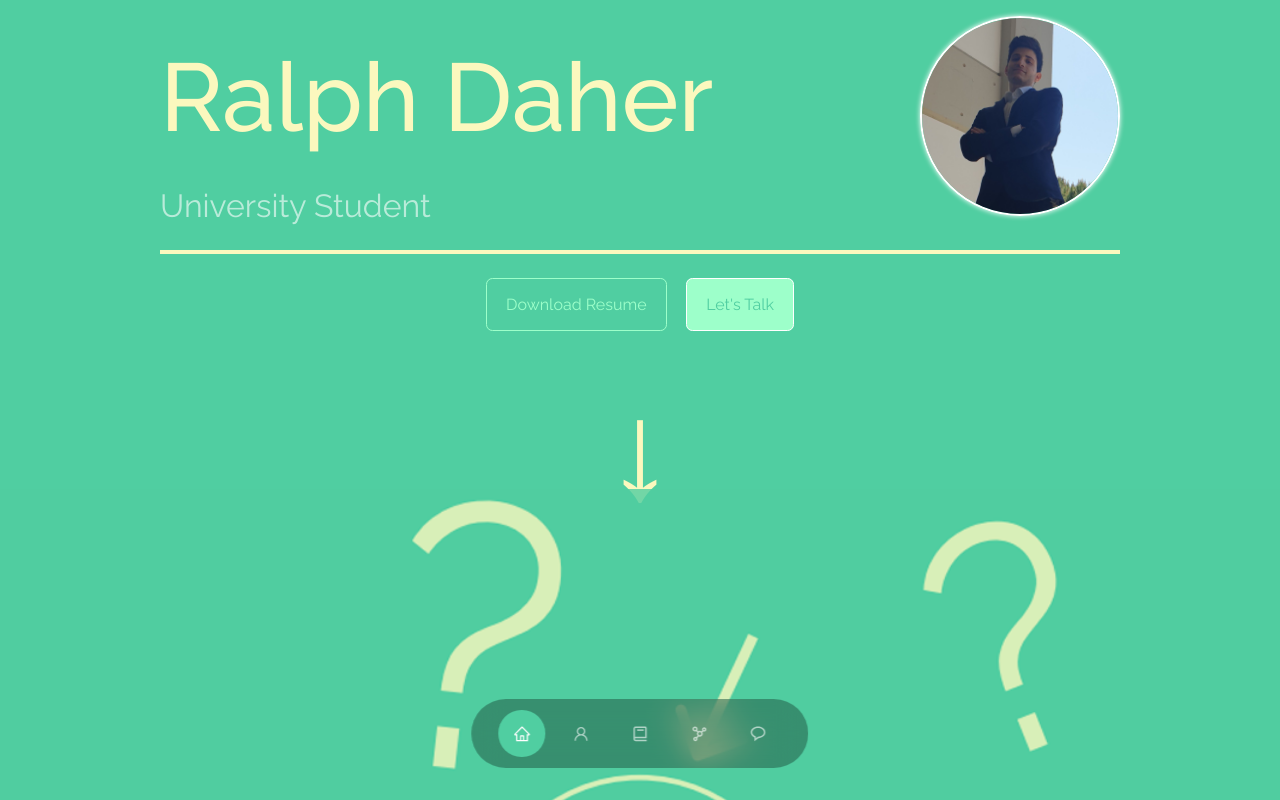
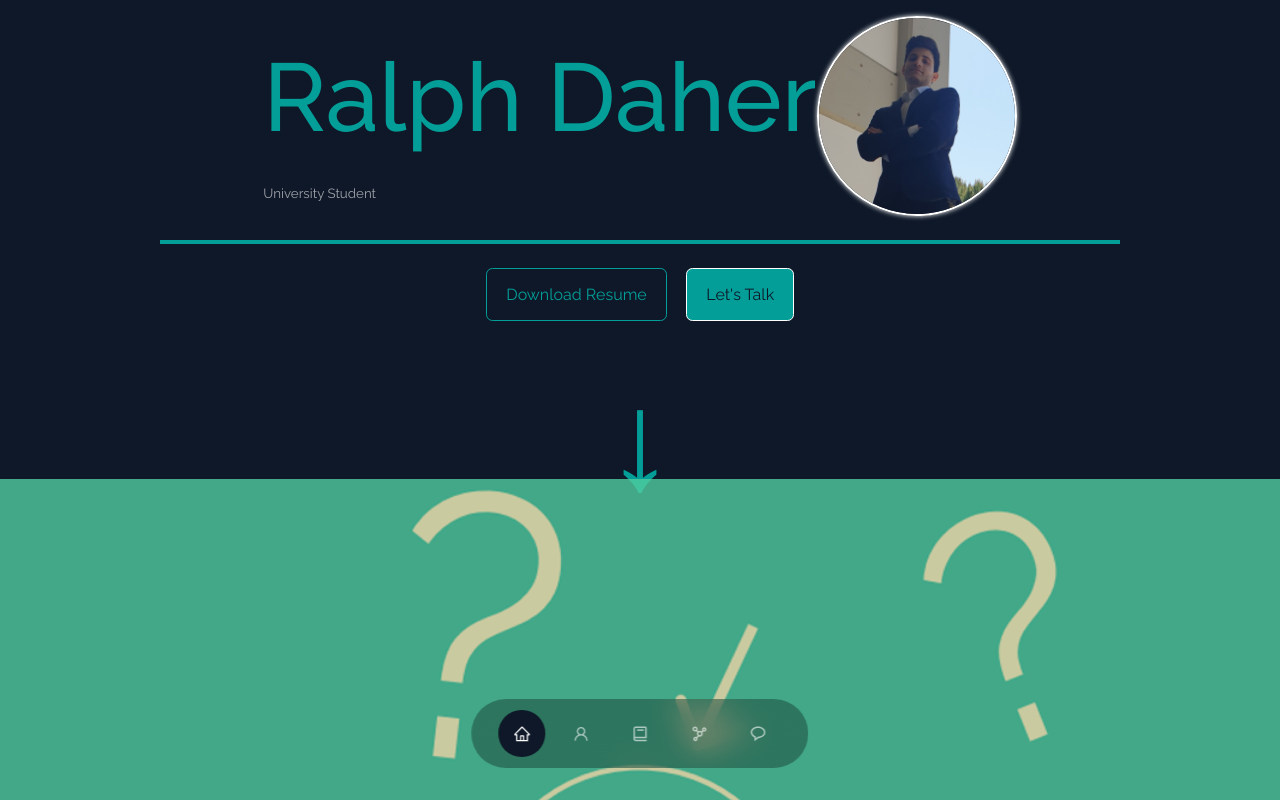
Before and after one commit to PeekMe01/real-portfolio-website-ralph-daher, a React (Create React App) app: page / in a window 1280 px wide. Shown: the top 800 px of the page. Built offline with nearby package versions, Linux system fonts and the light colour scheme; the HTML template or start-up script is replaced by a standard one.

Commit message:
Update index.css

```diff
--- a/src/index.css
+++ b/src/index.css
@@ -12,9 +12,10 @@
 }
 
 :root{ /*css variables so we dont repeat ourselves*/
-    --color-primary: #50CEA1;
-    --color-primary-variant: #9DFFCA;
-    --color-secondary: #FBF8BE;
+    --color-primary: #0E1828; /* #50CEA1; */
+    --color-primary-variant: #45689F; /* #9DFFCA; */
+    --color-secondary: #049E98; /* #FBF8BE; */
+    --color-secondary-variant: #073237;
     --color-white: #FFFFFF;
     --color-grey: #D9D9D9;
     --color-light: rgba(255, 255, 255, 0.6);
@@ -45,6 +46,7 @@ body{
 .container{
     width: var(--container-width-lg);
     margin: 0 auto;
+    justify-items: center;
 }
 
 h1, h2, h3, h4, h5{
@@ -53,10 +55,6 @@ h1, h2, h3, h4, h5{
 
 h1{
     font-size: 96px;
-}
-
-small{
-    font-size: 32px;
 }
 
 section{
@@ -89,11 +87,11 @@ a:hover {
 .btn {
     width: max-content;
     display: inline-block;
-    color: var( --color-primary-variant);
+    color: var(--color-secondary);
     padding: 0.75rem 1.2rem;
     border-radius: 0.4rem;
     cursor: pointer;
-    border: 1px solid var( --color-primary-variant);
+    border: 1px solid var(--color-secondary);
     transition: var(--transition);
 }
 
@@ -104,7 +102,7 @@ a:hover {
 }
 
 .btn-primary{
-    background-color: var(--color-primary-variant);
+    background-color: var(--color-secondary);
     color: var(--color-primary);
     border: 1px solid var(--color-white);
 }
```
